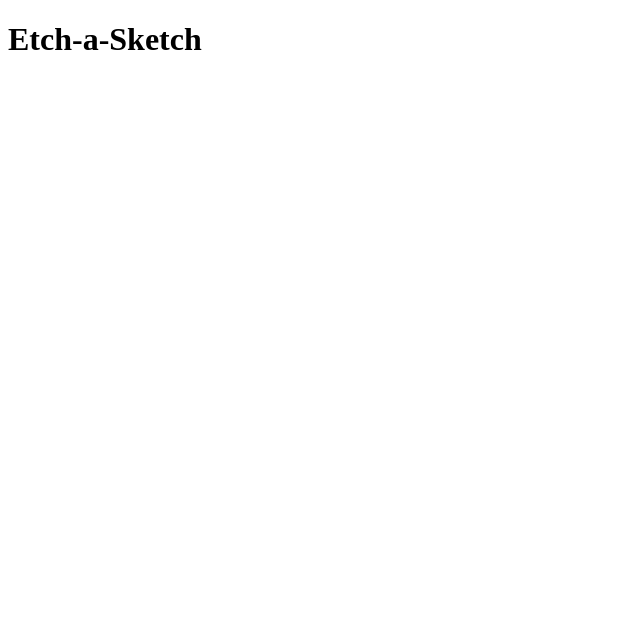
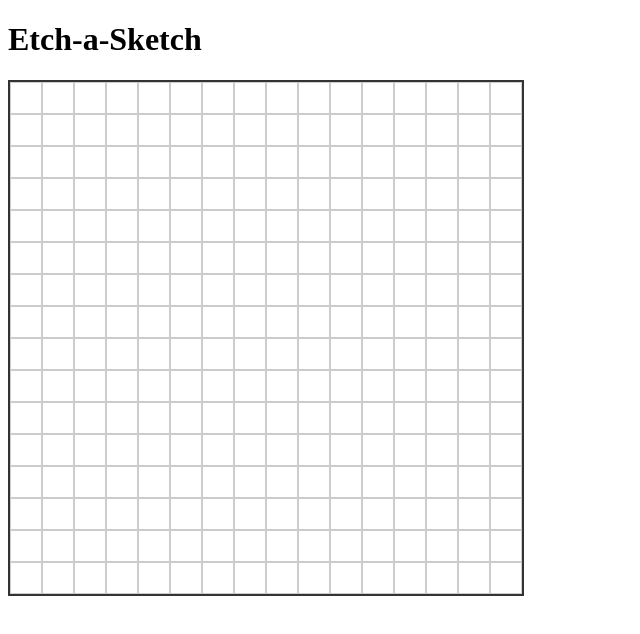
Before and after one commit to Bao-Trinh-Quoc/Etch-a-Sketch, a plain HTML site: page index.html in a window 1280 px wide. Shown: the whole page, without its empty margins (0-640 px from the left). Drawn offline with Linux system fonts and the light colour scheme.

Commit message:
feat: Create 16x16 grid using DOM

```diff
--- a/index.html
+++ b/index.html
@@ -9,9 +9,12 @@
 
     <body>
         <h1>Etch-a-Sketch</h1>
+        <div id="grid">
+
+        </div>
     </body>
 
-    <script src="script.js">
+    <script src="script.js" defer>
 
     </script>
 
--- a/script.js
+++ b/script.js
@@ -0,0 +1,11 @@
+document.addEventListener('DOMContentLoaded', function() {
+    const grid = document.querySelector('#grid');
+    const size = 16;
+    for (let i = 0; i < size; i++) {
+        for (let j = 0; j < size; j++) {
+            const square = document.createElement('div');
+            square.classList.add('square');
+            grid.appendChild(square);
+        }
+    }
+});
--- a/style.css
+++ b/style.css
@@ -0,0 +1,15 @@
+#grid {
+    display: flex;
+    flex-wrap: wrap;
+    width: 40vw;
+    height: 40vw;
+    max-width: 640px;
+    max-height: 640px;
+    border: 2px solid #333;
+}
+/* calc(100% /16) makes each square 1/16th of the container width */
+.square {
+    flex: 0 0 calc(100% / 16);
+    box-sizing: border-box;
+    border: 1px solid #ccc;
+}
```
